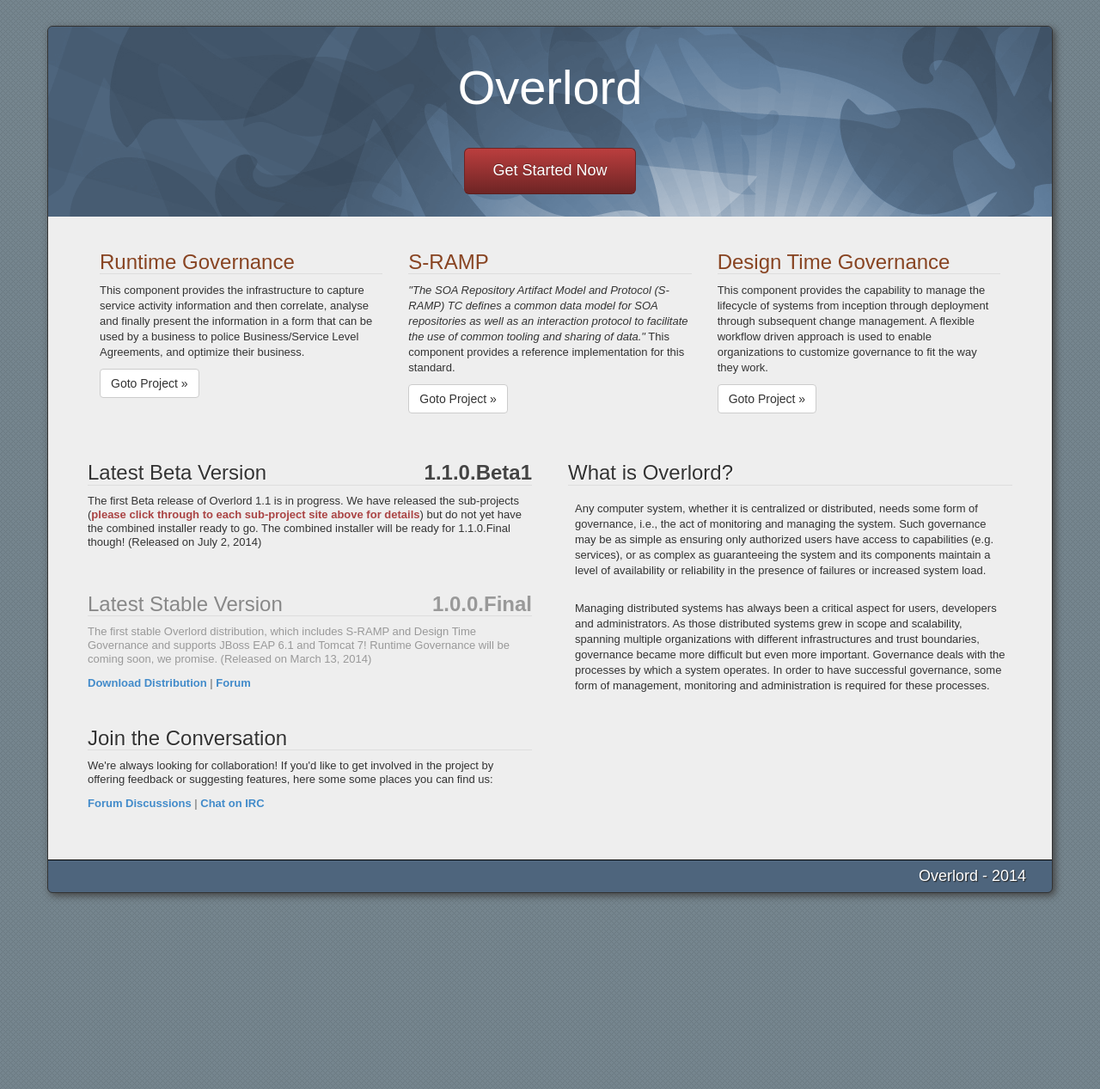
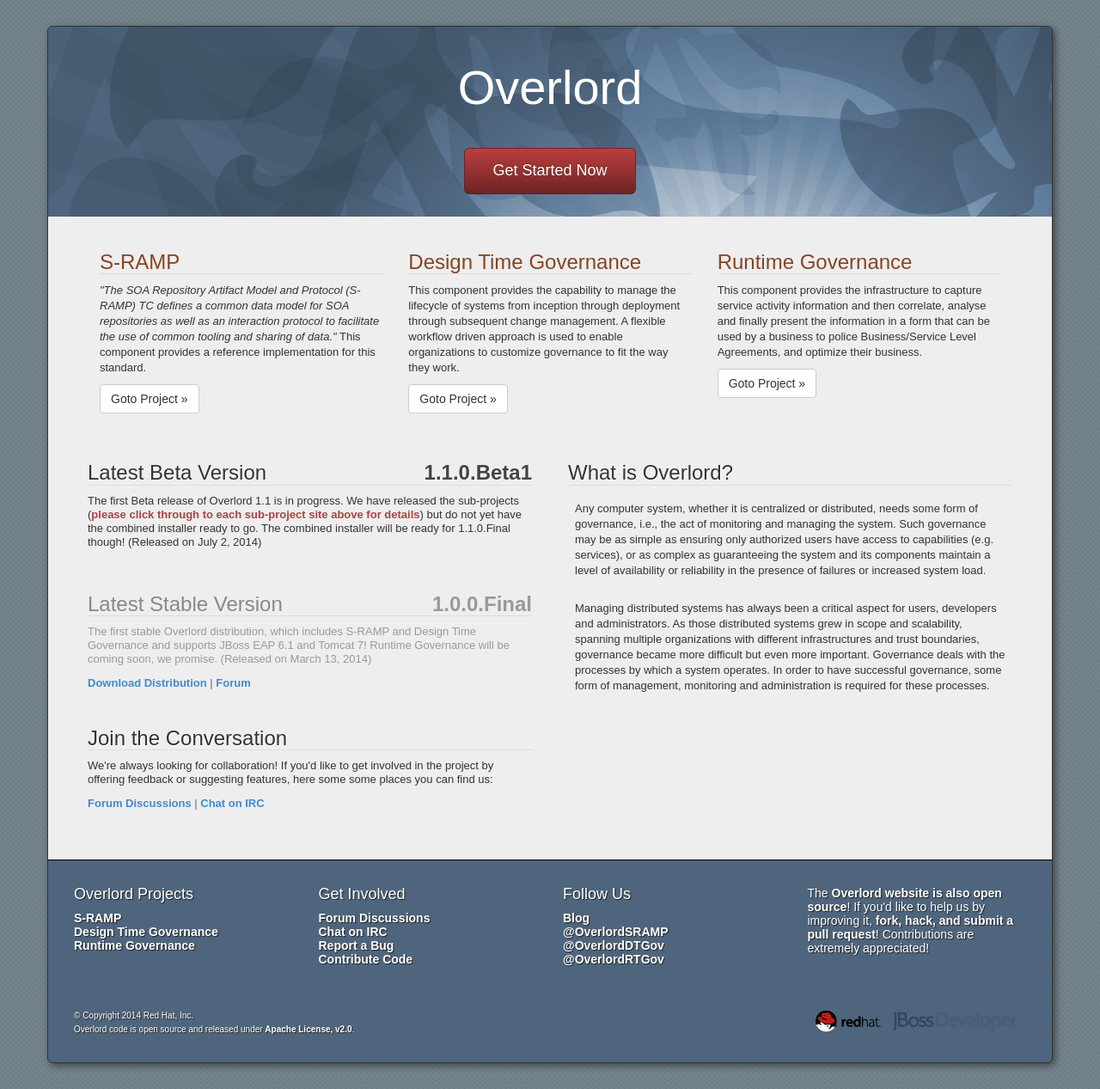
Before and after one commit to Governance/Governance.github.io, a Jekyll site: the page built from index.html, in a window 1280 px wide. Shown: the whole page at 86% size. Built offline with Jekyll 4.4.1, drawn with Linux system fonts in a browser that asks for light colours; before the commit the page ends 1059 px from its top, so only the background shows below that.

Commit message:
improved footer

```diff
--- a/_includes/footer.html
+++ b/_includes/footer.html
@@ -1,5 +1,48 @@
       <div class="footer">
-        Overlord - 2014
+        <div class="row">
+          <div class="col-lg-3">
+            <h4>Overlord Projects</h4>
+            <ul>
+                <li><a href="/s-ramp">S-RAMP</a></li>
+                <li><a href="/dtgov">Design Time Governance</a></li>
+                <li><a href="/rtgov">Runtime Governance</a></li>
+            </ul>
+          </div>
+          <div class="col-lg-3">
+            <h4>Get Involved</h4>
+            <ul>
+                <li><a href="https://community.jboss.org/en/overlord">Forum Discussions</a></li>
+                <li><a href="#">Chat on IRC</a></li>
+                <li><a href="https://issues.jboss.org">Report a Bug</a></li>
+                <li><a href="https://github.com/Governance">Contribute Code</a></li>
+            </ul>
+          </div>
+          <div class="col-lg-3">
+            <h4>Follow Us</h4>
+            <ul>
+                <li><a href="http://jboss-overlord.blogspot.com">Blog</a></li>
+                <li><a href="https://twitter.com/OverlordSRAMP">@OverlordSRAMP</a></li>
+                <li><a href="https://twitter.com/OverlordDTGov">@OverlordDTGov</a></li>
+                <li><a href="https://twitter.com/OverlordRTGov">@OverlordRTGov</a></li>
+            </ul>
+          </div>
+          <div class="col-lg-3">
+            The <a href="https://github.com/Governance/Governance.github.io">Overlord website is also open source</a>!  If you'd like to help us by improving it, <a href="https://github.com/Governance/Governance.github.io">fork, hack, and submit a pull request</a>!  Contributions are extremely appreciated!
+          </div>
+        </div>
+
+        <div class="clearfix"></div>
+
+        <div class="pull-left copyright">
+            &copy; Copyright 2014 Red Hat, Inc.<br/>
+            Overlord code is open source and released under <a href="http://www.apache.org/licenses/LICENSE-2.0.html">Apache License, v2.0</a>.
+        </div>
+        <div class="pull-right">
+          <a href="http://www.redhat.com"><img src="/img/redhat_logo.png"/></a>
+          <a href="http://www.jboss.org"><img src="/img/jbossbadge.png"/></a>
+        </div>
+
+        <div class="clearfix"></div>
       </div>
     </div> <!-- /container -->
 
--- a/css/overlord-web.css
+++ b/css/overlord-web.css
@@ -7,13 +7,12 @@
 }
 
 .container {
-  margin-top: 30px;
+  margin: 30px auto;
   background-color: rgb(78, 101, 125);
   padding: 0px;
   border-radius: 8px 8px 8px 8px;
   -webkit-border-radius: 6px 6px 6px 6px;
   border: 1px solid #333;
-  margin-bottom: 20px;
   box-shadow: 3px 3px 8px rgb(68, 68, 68);
 }
 
@@ -25,11 +24,38 @@
 .footer {
   border-top: 1px solid black;
   color: white;
-  padding: 5px;
-  padding-right: 30px;
-  text-align: right;
-  font-size: 18px;
+  padding: 30px;
+  font-size: 14px;
+  line-height: 16px;
   text-shadow: 1px 1px 1px #222;
+}
+
+.footer .row {
+	margin-bottom: 50px;
+}
+
+.footer a {
+	font-weight: bold;
+	color: #fff;
+}
+
+.footer h4 {
+	margin-top: 0;
+}
+
+.footer ul {
+	margin: 0;
+	padding: 0;
+}
+
+.footer ul li {
+	margin: 0;
+	padding: 0;
+	list-style: none;
+}
+
+.footer .copyright {
+	font-size: 10px;
 }
 
 /* Main marketing message and sign up button */
--- a/index.html
+++ b/index.html
@@ -12,17 +12,6 @@
       <div class="inner">
 
           <div class="projects row">
-
-            <div class="col-lg-4 pitem">
-              <h3>Runtime Governance</h3>
-              <p>
-                This component provides the infrastructure to capture service activity information and then
-                correlate, analyse and finally present the information in a form that can be used by a
-                business to police Business/Service Level Agreements, and optimize their business.
-              </p>
-              <p><a class="btn btn-default" href="/rtgov" role="button">Goto Project »</a></p>
-            </div>
-
             <div class="col-lg-4 pitem">
               <h3>S-RAMP</h3>
               <p>
@@ -41,6 +30,16 @@
                 is used to enable organizations to customize governance to fit the way they work.
               </p>
               <p><a class="btn btn-default" href="/dtgov" role="button">Goto Project »</a></p>
+            </div>
+
+            <div class="col-lg-4 pitem">
+              <h3>Runtime Governance</h3>
+              <p>
+                This component provides the infrastructure to capture service activity information and then
+                correlate, analyse and finally present the information in a form that can be used by a
+                business to police Business/Service Level Agreements, and optimize their business.
+              </p>
+              <p><a class="btn btn-default" href="/rtgov" role="button">Goto Project »</a></p>
             </div>
 
           </div>
```
Also changed, not shown: img/jbossbadge.png (added), img/redhat_logo.png (added).
